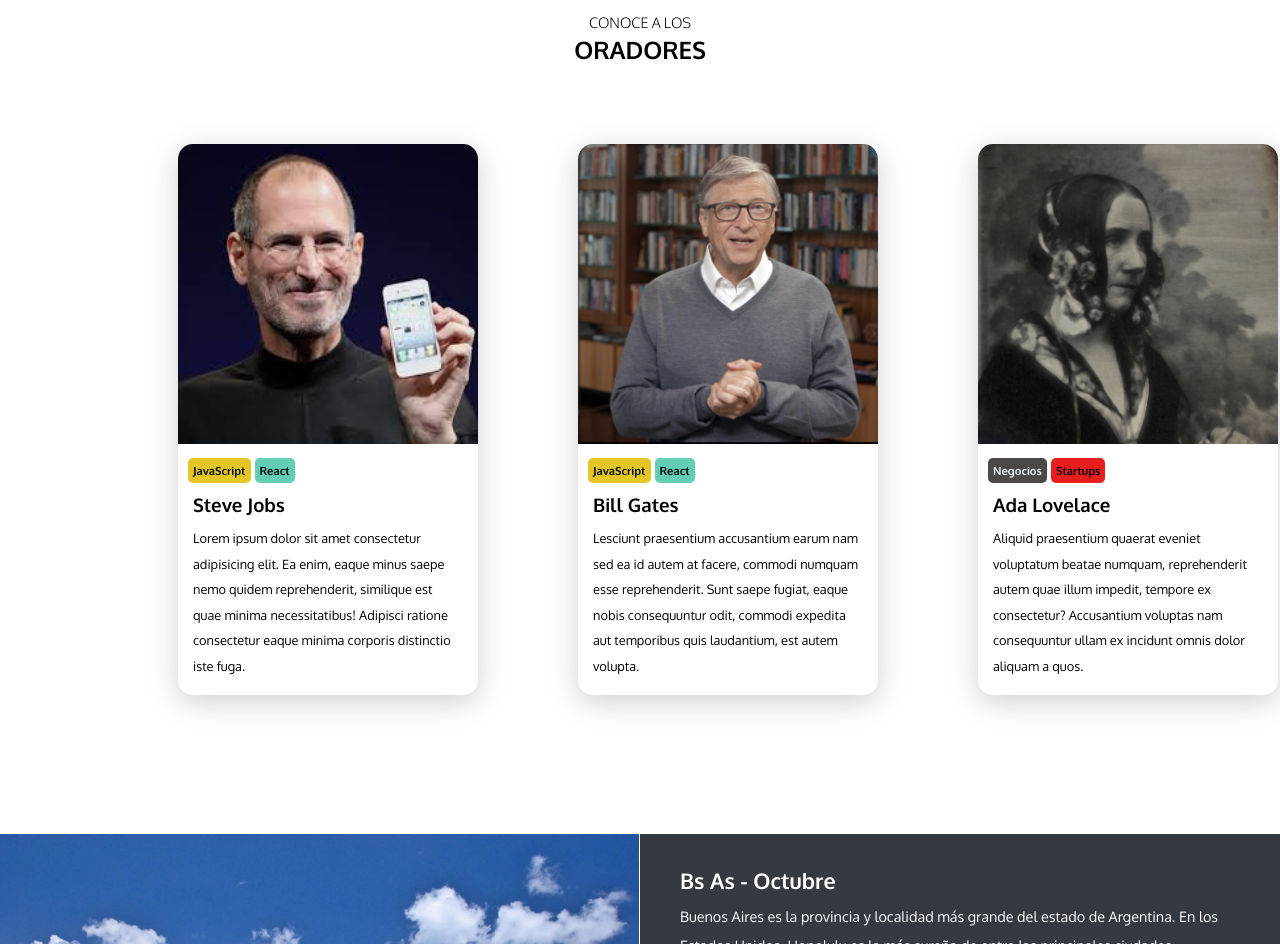
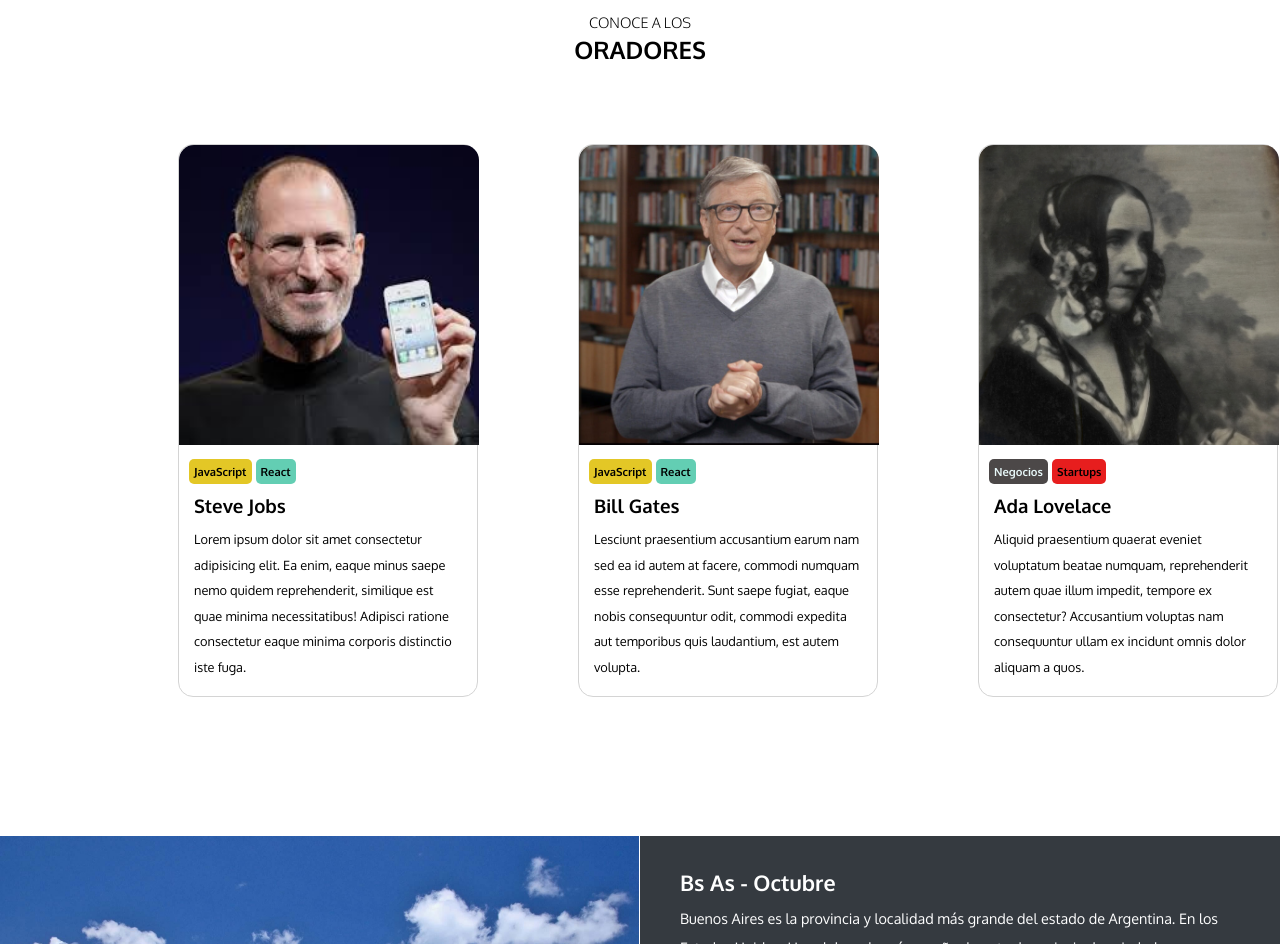
Before and after one commit to flofina/codoacodophp, a plain HTML site: page index.html in a window 1280 px wide. Shown: the part 877-1821 px from the top of the page. Drawn offline with Linux system fonts and the light colour scheme.

Commit message:
se modifica borde en cards

```diff
--- a/css/style.css
+++ b/css/style.css
@@ -150,8 +150,7 @@ background: linear-gradient(rgba(0, 0, 0, 0.6), rgba(0, 0, 0, 0.6)),
 .card{
     width: 300px;
     min-height: 550px;
-    border-color: #353a40;
-    box-shadow: rgba(100, 100, 111, 0.3) 0px 7px 29px 0px;
+    border: 1px solid #d4d4d4;
     border-radius: 15px;
     margin: 15px 50px;
     text-align: start;
```
